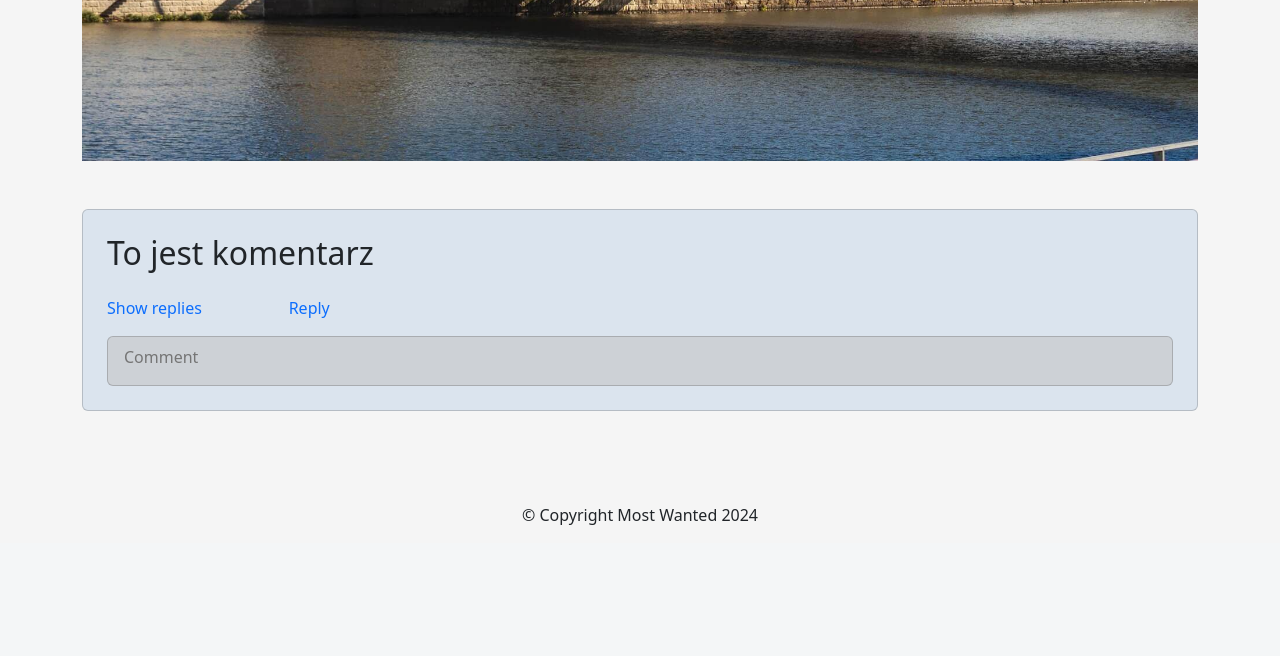
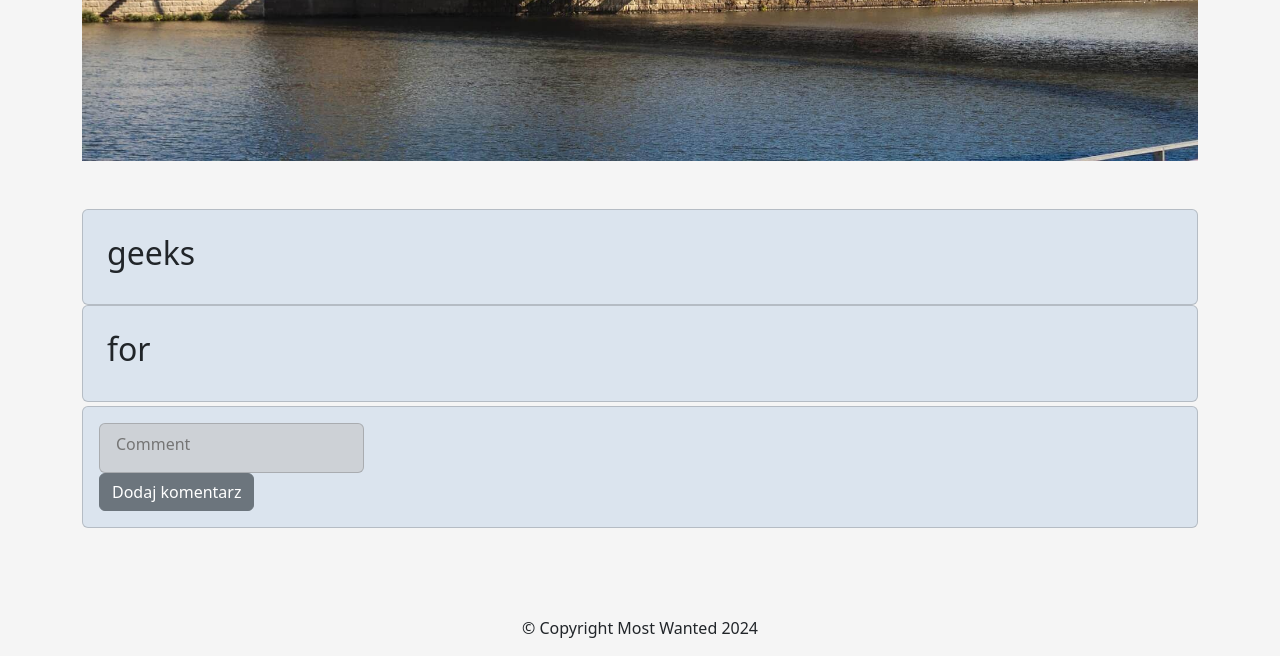
Before and after one commit to GasinskiN/Geocaching_most_wanted, a Flask app: page /forum in a window 1280 px wide. Shown: the part 687-1343 px from the top of the page. Before the commit the page ends 1212 px from the top, so only its background shows below. Run offline with Flask 3, Linux system fonts and the light colour scheme; some libraries are stand-ins or nearby versions.

Commit message:
Display comments from main and from form on the forum page

```diff
--- a/app/main.py
+++ b/app/main.py
@@ -1,4 +1,4 @@
-from flask import Blueprint, render_template
+from flask import Blueprint, render_template, request
 from flask_login import current_user, login_required
 
 main = Blueprint('main', __name__)
@@ -37,11 +37,24 @@ def leaderboard():
 def gameplay():
     return render_template('gameplay.html')
 
+# Powinno być post na baze danych ale w ramach testu czy działa daje na ten sam url post
+@main.route('/forum', methods = ['POST', 'GET'])
+def forum():
+    comment = {'key1':'geeks', 'key2':'for'}
+    if request.method == 'POST':
+        comment = request.form
+        return render_template('forum.html', comment = comment)
+    if request.method == "GET":
+        return render_template('forum.html', comment = comment)
 
-@main.route('/forum')
-def forum():
-    return render_template('forum.html')
 
 @main.errorhandler(404)
 def page_not_found(e):
     return render_template("error.html")
+
+@main.route('/commentReply',methods = ['POST', 'GET'])
+def result():
+   if request.method == 'POST':
+      response = request.form
+    #   respnse jest przekazywane do html
+      return render_template("test.html", response = response)
--- a/app/templates/forum.html
+++ b/app/templates/forum.html
@@ -3,32 +3,17 @@
         <img src="../static/public/most_grunwaldzki.jpg" class="img-fluid" width="100%">
     </div>
     <div class="container-sm mt-5 mb-1">
+        {% for key, value in comment.items() %}
         <div class="card card-body p-4 comment">
-            <h2>To jest komentarz</h2>
-            <p class="d-inline-flex gap-1">
-                <div class="row align-items-start">
-                    <div class="col-sm-2">
-                        <a class="text-primary" data-bs-toggle="collapse" style="text-decoration: none;" href="#collapseCommentReply" role="button" aria-expanded="false" aria-controls="collapseExample">
-                            Show replies
-                            <i class="iconoir-arrow-down text-black"></i>
-                        </a>
-                    </div>
-                    <div class="col-sm-1">
-                        <a class="text-primary" data-bs-toggle="collapse"  style="text-decoration: none;" href="#collapseCommentReply" role="button" aria-expanded="false" aria-controls="collapseExample">
-                            Reply
-                            <i class="iconoir-reply text-black"></i>
-                        </a>
-                    </div>
-                </div>
-            </p>
-            <div class="collapse" id="collapseCommentReply">
-                <p class="card card-body comment-reply ms-3">
-                    To jest odpowiedź do komentarza
-                </p>
-                    <input type="text" class="container-sm comment-response pe-3 m-3 rounded-3 border" placeholder="Reply">
-            </div>
+            <h2>{{value}}</h2>
 
-            <input type="text" class="card card-body comment-response pt-2" placeholder="Comment">
         </div>
-    </div>
+        {% endfor %}
+
+        <div class="card card-body mt-1 comment">
+            <form action="/forum" method="post">
+                <input type="text" name="comment" class="card card-body comment-response pt-2" placeholder="Comment">
+                <button class="btn btn-secondary" type="submit" value="submit">Dodaj komentarz</button>
+            </form>
+        </div>
     {% include 'partials/footer.html' %}
```
